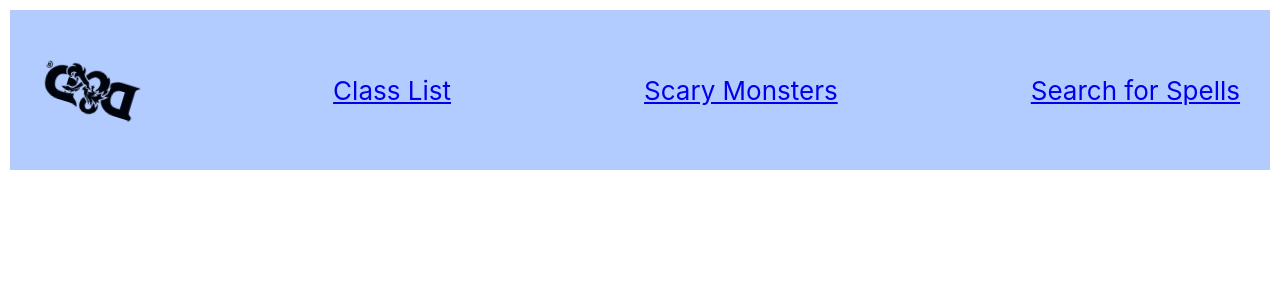
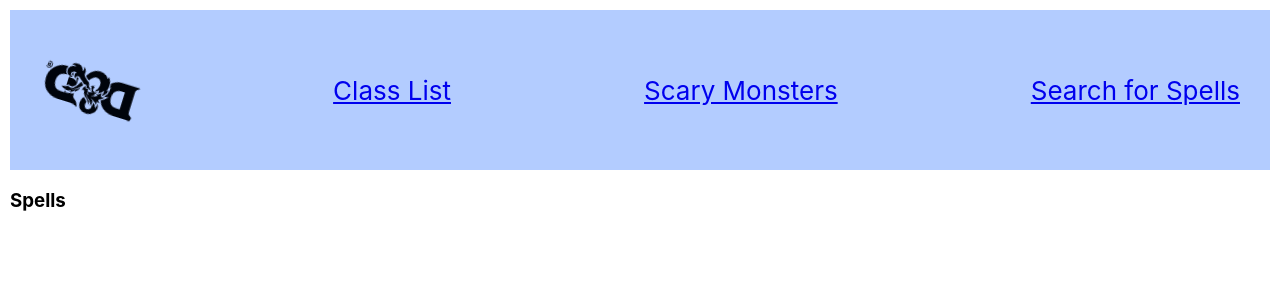
Before and after one commit to ndrewgallup/react-d-d, a React (Create React App) app: page /spell-search in a window 1280 px wide. Shown: the top 300 px of the page. Built offline with nearby package versions, Linux system fonts and the light colour scheme.

Commit message:
stub up spell search

```diff
--- a/src/App.js
+++ b/src/App.js
@@ -5,6 +5,7 @@ import ClassList from './pages/ClassList/ClassList'
 import ClassDetails from './pages/ClassDetails/ClassDetails'
 import MonsterList from './pages/MonsterList/MonsterList'
 import MonsterDetails from "./pages/MonsterDetails/MonsterDetails"
+import SpellSearch from "./pages/SpellSearch/SpellSearch"
 
 import './App.css';
 
@@ -23,6 +24,7 @@ function App(){
         <Route path='/class' element={<ClassDetails />}/>
         <Route path='/monster-list' element={<MonsterList />}/>
         <Route path='/monster' element={<MonsterDetails />}/>
+        <Route path='/spell-search' element={<SpellSearch />}/>
       </Routes>
     </>
   )
--- a/src/pages/SpellSearch/SpellSearch.jsx
+++ b/src/pages/SpellSearch/SpellSearch.jsx
@@ -0,0 +1,14 @@
+import { useState } from 'react'
+
+const SpellSearch = (props) => {
+  const [spells, setSpells] = useState([])
+
+
+  return (
+    <>
+    <h3>Spells</h3>
+    </>
+  )
+}
+
+export default SpellSearch;
```
